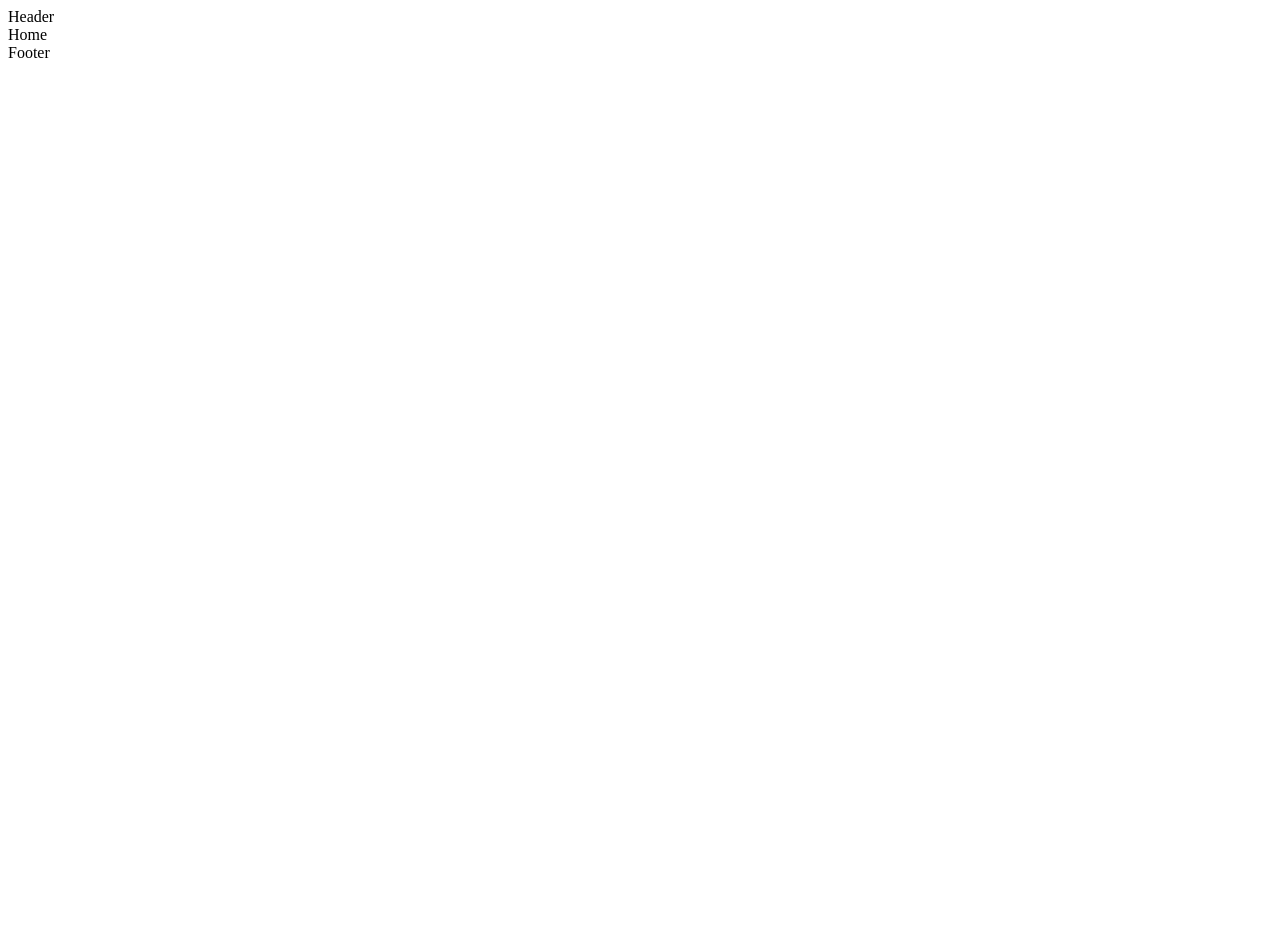
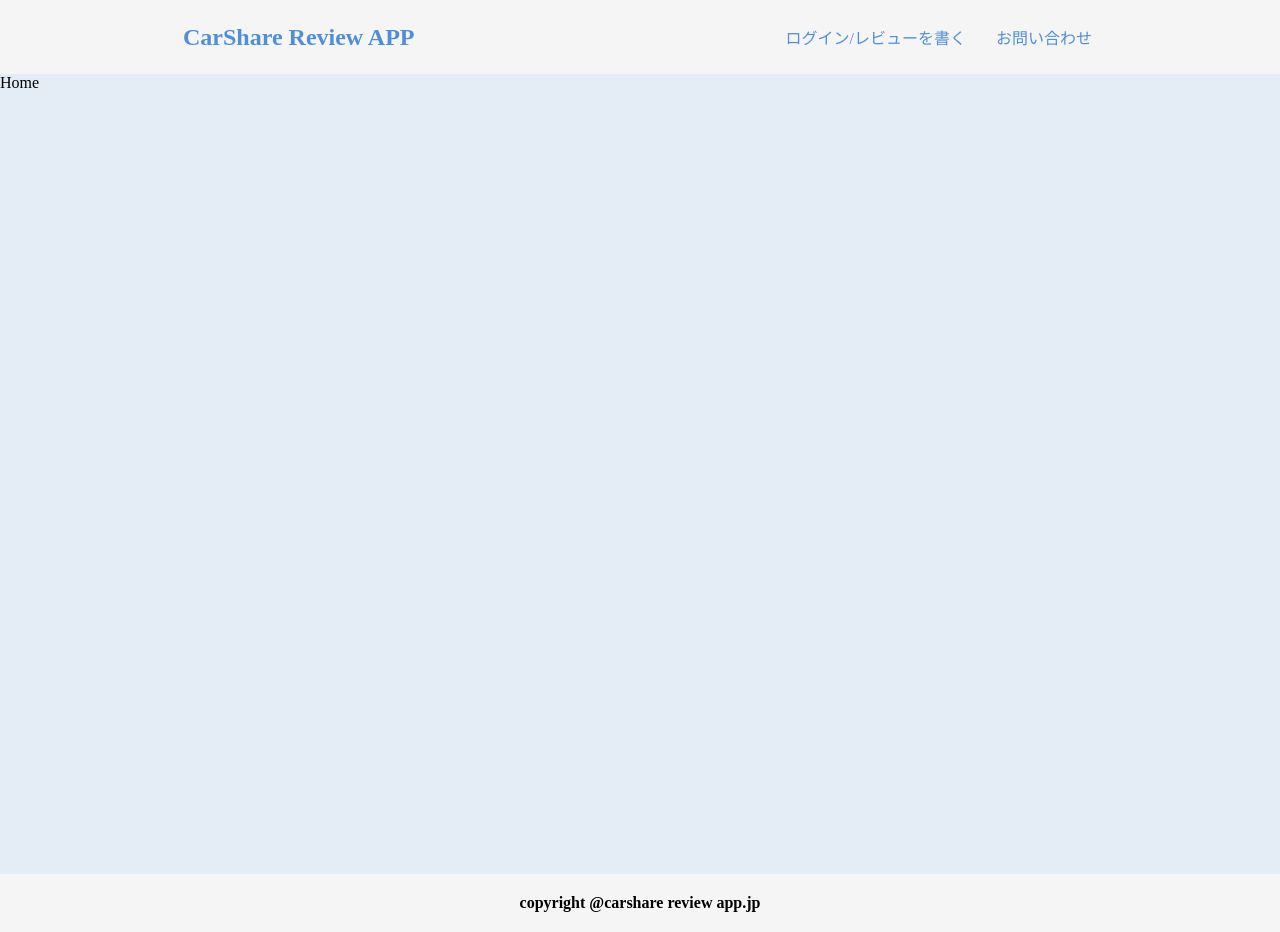
Before and after one commit to shunmakk/carshare-review-app, a React (Create React App) app: page / in a window 1280 px wide. Before the commit the page ends 800 px from the top, so only its background shows below. Built offline with nearby package versions, Linux system fonts and the light colour scheme.

Commit message:
headerとfooterの作成

```diff
--- a/src/App.scss
+++ b/src/App.scss
@@ -0,0 +1,4 @@
+.main{
+    height: 100vh;
+    background-color: #E4ECF6;
+}
--- a/src/App.tsx
+++ b/src/App.tsx
@@ -20,6 +20,7 @@ function App() {
     <div className="App">
       <Router>
         <Header/>
+        <div className='main'>
         <Routes>
           <Route path='/' element={<Home/>} />
           <Route path='/login' element={<Login/>} />
@@ -32,6 +33,7 @@ function App() {
           <Route path='/detail/times' element={<Times/>} />
           <Route path='*' element={<NotFound/>} />
         </Routes>
+        </div>
         <Footer/>
       </Router>
     </div>
--- a/src/components/Footer.scss
+++ b/src/components/Footer.scss
@@ -0,0 +1,8 @@
+.footer{
+    background-color: #F5F5F5;
+    .footerContent{
+        text-align: center;
+        padding: 20px 0;
+        font-weight: bold;
+    }
+}
--- a/src/components/Footer.tsx
+++ b/src/components/Footer.tsx
@@ -2,7 +2,9 @@ import './Footer.scss';
 
 const Footer = () => {
   return (
-    <div>Footer</div>
+    <footer className='footer'>
+      <p className='footerContent'>copyright @carshare review app.jp</p>
+    </footer>
   )
 }
 
--- a/src/components/Header.scss
+++ b/src/components/Header.scss
@@ -0,0 +1,48 @@
+.header{
+    background-color: #F5F5F5;
+    .headerWrapper{
+        display: flex;
+        justify-content: space-around;
+        align-items: center;
+        padding: 20px 0;
+        .headerTitle{
+            .Link{
+                text-decoration: none;
+                h1{
+                font-size: 24px;
+                color: #508FD8;
+                }
+            }
+        }
+        .headerNavgation{
+            ul{
+                display: flex;
+                gap: 20px;
+                .navLink{
+                    text-decoration: none;
+                    li{
+                        list-style: none;
+                        color: #508FD8;
+                        padding: 5px 5px;
+                        transition: 2s;
+                    }
+                    li:hover{
+                        color: white;
+                        background-color: #508FD8;
+                        border-radius: 999px;
+                    }
+                }
+            }
+        }
+    }
+}
+
+
+@media  screen and (max-width:768px) {
+    .headerWrapper{
+        flex-direction: column;
+        .headerTitle{
+            margin-bottom: 20px;
+        }
+    }
+}
--- a/src/components/Header.tsx
+++ b/src/components/Header.tsx
@@ -1,8 +1,21 @@
+import { Link } from 'react-router-dom';
 import './Header.scss';
 
 const Header = () => {
   return (
-    <div>Header</div>
+    <header className='header'>
+      <div className='headerWrapper'>
+        <div className='headerTitle'>
+        <Link to="/" className='Link'><h1>CarShare Review APP</h1></Link>
+        </div>
+        <nav className='headerNavgation'>
+          <ul>
+          <Link to="/login" className='navLink'><li>ログイン/レビューを書く</li></Link>
+          <Link to="/contact" className='navLink'><li>お問い合わせ</li></Link>
+          </ul>
+        </nav>
+      </div>
+    </header>
   )
 }
 
--- a/src/index.scss
+++ b/src/index.scss
@@ -0,0 +1,4 @@
+* {
+    margin: 0px;
+    padding: 0px;
+}
```
